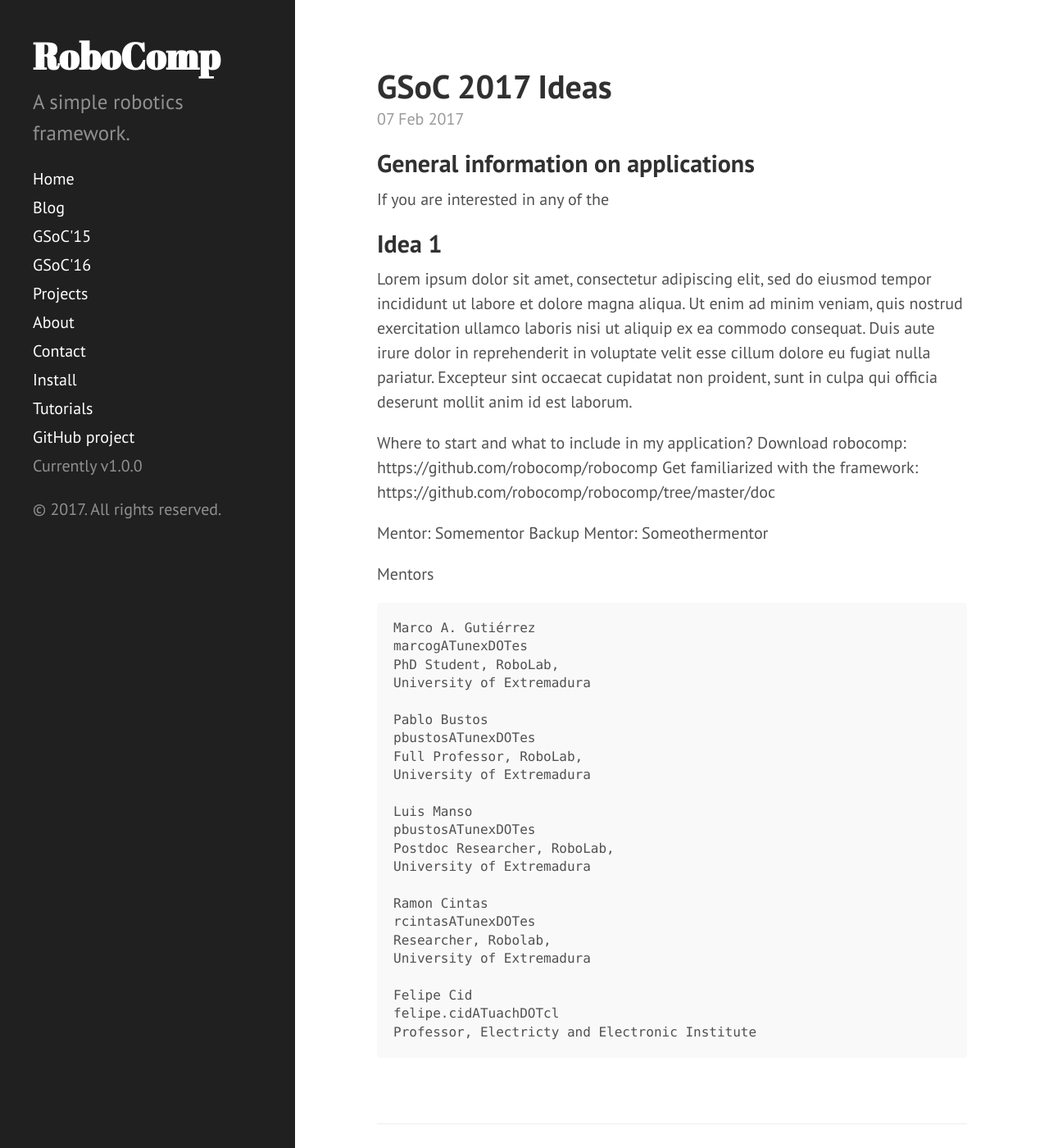
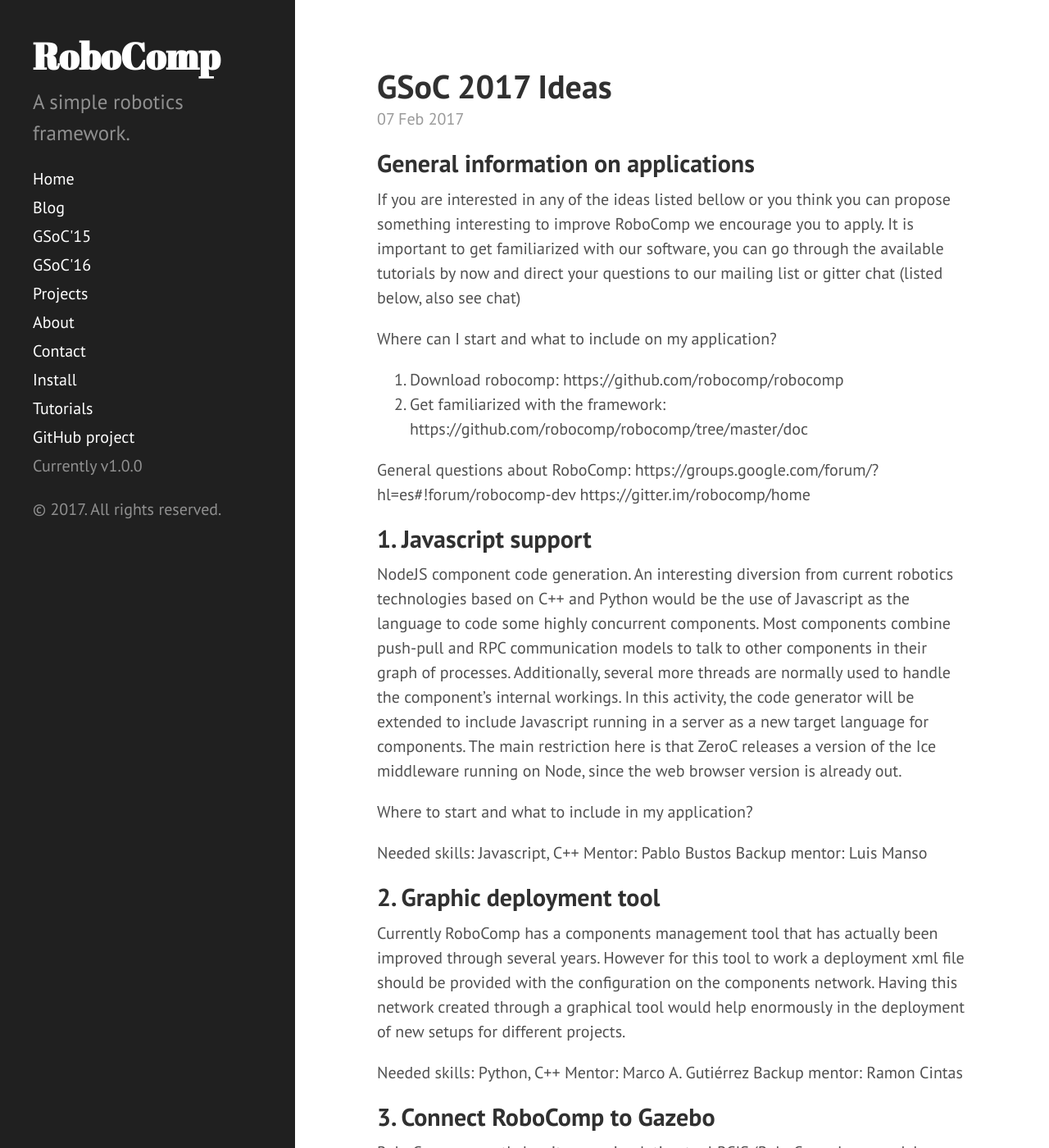
Before and after one commit to robocomp/website, a Jekyll site: the page built from _posts/gsoc2017/2017-2-07-gsoc17ideas.md, in a window 1280 px wide and 1400 px high. Shown: the whole window at 82% size. Built offline with Jekyll 4.4.1, drawn with Linux system fonts in a browser that asks for light colours; some of the changed text lies outside the part shown.

Commit message:
first set of ideas

````diff
--- a/_posts/gsoc2017/2017-2-07-gsoc17ideas.md
+++ b/_posts/gsoc2017/2017-2-07-gsoc17ideas.md
@@ -5,23 +5,76 @@
 
 ## General information on applications
 
-If you are interested in any of the
+If you are interested in any of the ideas listed bellow or you think you can propose something interesting to improve RoboComp we encourage you to apply. It is important to get familiarized with our software, you can go through the available tutorials by now and direct your questions to our mailing list or gitter chat (listed below, also see chat)
 
-## Idea 1
+Where can I start and what to include on my application?
 
-Lorem ipsum dolor sit amet, consectetur adipiscing elit, sed do eiusmod tempor incididunt ut labore et dolore magna aliqua. Ut enim ad minim veniam, quis nostrud exercitation ullamco laboris nisi ut aliquip ex ea commodo consequat. Duis aute irure dolor in reprehenderit in voluptate velit esse cillum dolore eu fugiat nulla pariatur. Excepteur sint occaecat cupidatat non proident, sunt in culpa qui officia deserunt mollit anim id est laborum.
+1. Download robocomp: https://github.com/robocomp/robocomp
+2. Get familiarized with the framework: https://github.com/robocomp/robocomp/tree/master/doc
+
+General questions about RoboComp:
+https://groups.google.com/forum/?hl=es#!forum/robocomp-dev
+https://gitter.im/robocomp/home
+
+## 1. Javascript support
+
+NodeJS component code generation. An interesting diversion from current robotics technologies based on C++ and Python would be the use of Javascript as the language to code some highly concurrent components. Most components combine push-pull and RPC communication models to talk to other components in their graph of processes. Additionally, several more threads are normally used to handle the component’s internal workings. In this activity, the code generator will be extended to include Javascript running in a server as a new target language for components. The main restriction here is that ZeroC releases a version of the Ice middleware running on Node, since the web browser version is already out.
+
+Where to start and what to include in my application?
 
 
-Where to start and what to include in my application?
-Download robocomp: https://github.com/robocomp/robocomp
-Get familiarized with the framework: https://github.com/robocomp/robocomp/tree/master/doc
+Needed skills: Javascript, C++
+Mentor: Pablo Bustos
+Backup mentor: Luis Manso
+
+## 2. Graphic deployment tool
+
+Currently RoboComp has a components management tool that has actually been improved through several years. However for this tool to work a deployment xml file should be provided with the configuration on the components network. Having this network created through a graphical tool would help enormously in the deployment of new setups for different projects.
+
+Needed skills: Python, C++
+Mentor: Marco A. Gutiérrez
+Backup mentor: Ramon Cintas
+
+## 3. Connect RoboComp to Gazebo
+
+RoboComp currently has its own simulation tool RCIS (RoboComp Innermodel Simulator) however it does not incorporate physics simulation. Sometimes robot models are already available under Gazebo, which is a more common simulation environment. Having gazebo as an option for simulations with RoboComp will help grow the possibilities our framework can offer to developers. The idea is to connect RoboComp and Gazebo in a similar way ROS is. This way any simulation with RoboComp can be tested on both simulators (Gazebo or RCIS).
+
+Needed skills: Gazebo, C++, Robotics simulation
+Mentors: Marco A.
+Backup mentor: Pablo Bustos
+
+## 4. Graphic editor for InnerModel worlds
+
+InnerModel worlds are xml-based files. Most of the time writing down becomes a pain that nobody wants to go through. Even when InnerModel worlds are done, sometimes moving its elements becomes cumbersome. Sometimes it takes several tryouts until whatever you want to move ends up in the right place. Having a graphical tool for creating and editing these files would help enormously.
+
+Needed SKills: C++, OSG or some sort of graphics development knowledge, CMake
+Mentor: Luis Manso
+Backup mentor: Marco A. Gutiérrez
+
+## 5. Easing deployment, reduce dependencies, “dockering” robocomp
+
+Docker is a good way to make sure software works independent of the configuration of the system it’s being run. Having demos of RoboComp enclosed into different docker containers can help with deployment in different machines as well as preserve the integrity of a certain demo when it comes the time to run it.
+You will also be responsible of writing down the robocomp-docker documentation and related tutorials.
+
+*First, a refactoring of the CMake structure within RoboComp is needed so basic requirements for installation are reduced to a minimum. On the same page, this activity should ease the task for new developers to add new libraries, classes, tools or modules to the framework.
+*To facilitate the deployment on different operating systems, a fully functional Docker container for RoboComp will be developed so instant deployment will be available on heterogeneous platforms through the docker tool.
+*A semi-automatic procedure to update changes from the repository to the Docker container will be established.
+*To study and analyze virtual infrastructure solutions, such as Open Stack, to provide a virtualized infrastructure that can integrate the physical cluster onboard the robot and external servers for less responsive, but highly computationally demanding, tasks.
+
+Needed skills: Docker, GNU/Linux, C++, CMake
+Mentor: Marco A. Gutiérrez
+Backup mentor: Ramon Cintas
+
+## 6. 3D visualization of internal structures in real time
+
+Current Model graphs used in RoboComp mainly for cognitive world modeling are not clear to understand, especially when they are big, which they usually are. Making these graphs easier to read and their information easier to access is a key task that will ease the task of debugging and understanding these graphs and in consequence a robot’s mind. Specific research and tests with roboticists should be performed in order to find a way of displaying this information that helps anyone understand the whole graph. Once specific key assets are detected they should be implemented one by one  and properly tested with some roboticists to ensure they are widely accepted as a proper enhancement. Several of these features should be developed until the graph becomes easily readable and can be easily managed through the graphical interface provided in robocomp
+
+Needed skills: Python, Qt5, OSG
+Mentor: Luis J. Manso
+Backup Mentor: Marco A. Gutiérrez
 
 
-Mentor: Somementor
-Backup Mentor: Someothermentor
-
-
-Mentors
+**Mentors info:**
 ```
 Marco A. Gutiérrez
 marcogATunexDOTes
````
Also changed, not shown: other parts of _posts/gsoc2017/2017-2-07-gsoc17ideas.md (+1 -0 lines).
